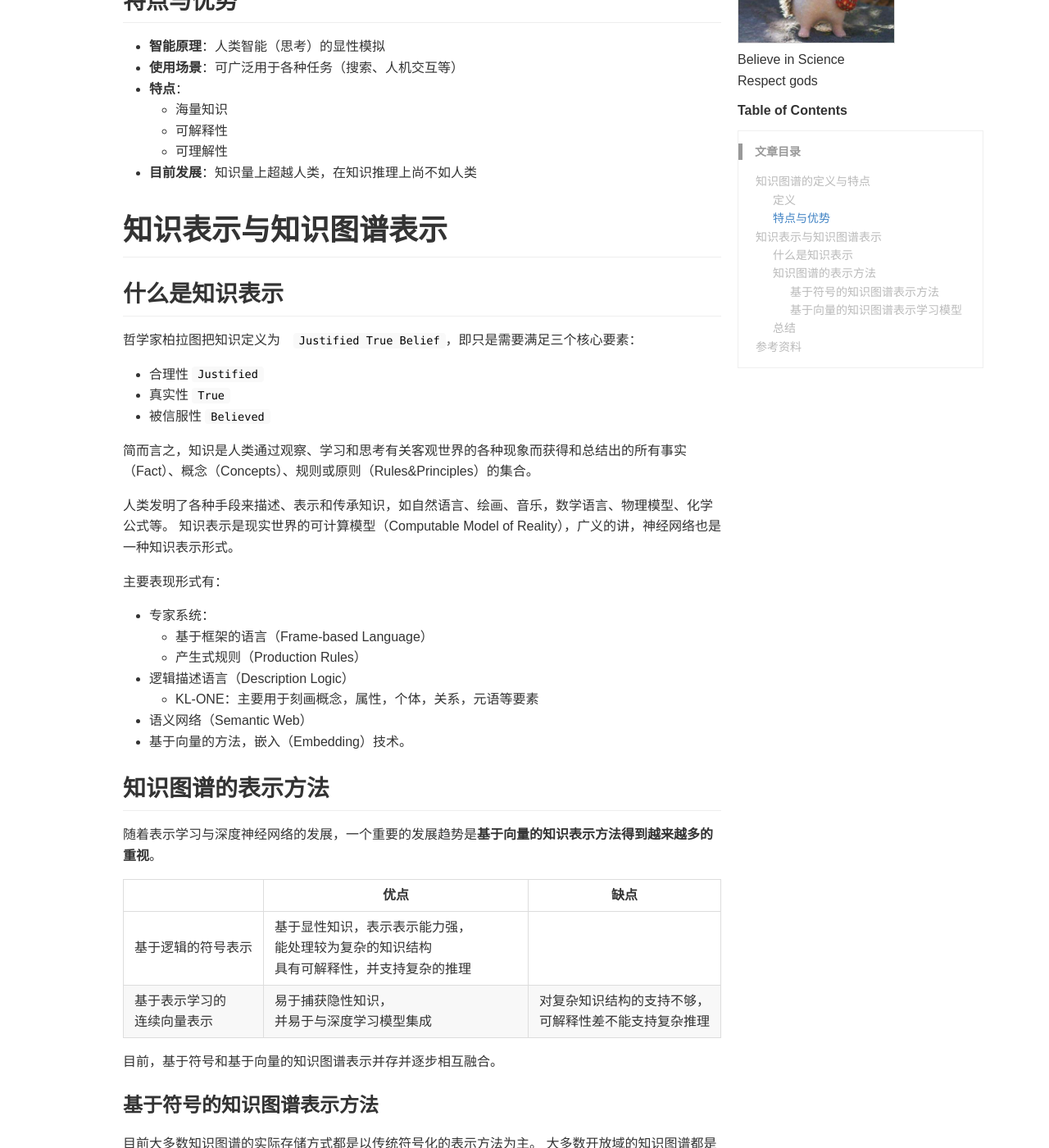
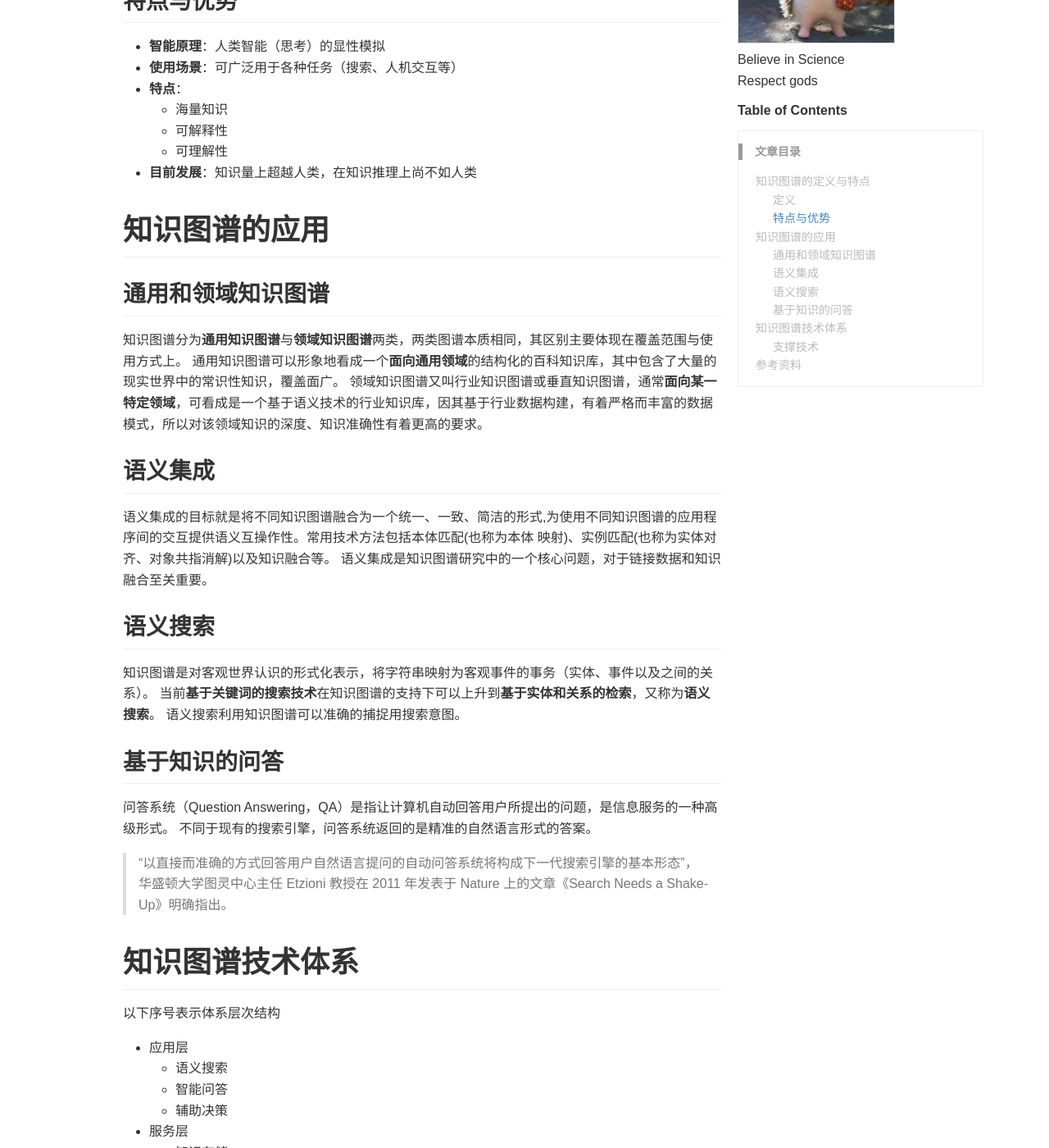
Before and after one commit to chasezcz/chasezcz.github.io, a Jekyll site: the page built from _posts/knowledge-graph/2020-02-27-knowledge-graph-start.md, in a window 1280 px wide and 1400 px high, scrolled down 499 px. Shown: the whole window at 82% size. Built offline with Jekyll 4.4.1, drawn with Linux system fonts in a browser that asks for light colours; some of the changed text lies outside the part shown.

Commit message:
daily save backup

```diff
--- a/_config.yml
+++ b/_config.yml
@@ -2,7 +2,7 @@
 #   Main Configs   #
 # ---------------- #
 baseurl:
-url: https://chasezcz.github.io
+url: https://chasezcz.space
 date_format: "ordinal"
 title: 阿泽的自留地
 subtitle: "NEVER STOP"
@@ -26,24 +26,24 @@ email: chengze1996@gmail.com
 #    Navigation    #
 # ---------------- #
 navs:
-    - href: /
-      label: 首页
+  - href: /
+    label: 首页
 
-    - href: /categories/
-      label: 分类
+  - href: /categories/
+    label: 分类
 
-    - href: /archives/
-      label: 归档
+  - href: /archives/
+    label: 归档
 
-    - href: /wiki/
-      label: 维基
+  - href: /wiki/
+    label: 维基
 
-    # -
-    #   href: /links/
-    #   label: 链接
+  # -
+  #   href: /links/
+  #   label: 链接
 
-    - href: /about/
-      label: 关于
+  - href: /about/
+    label: 关于
 
 # ---------------- #
 #       RSS        #
@@ -55,7 +55,7 @@ subscribe_rss: /feed.xml
 # ---------------- #
 markdown: kramdown
 kramdown:
-    input: GFM
+  input: GFM
 highlighter: rouge
 paginate: 10
 lsi: false
@@ -63,18 +63,19 @@ quiet: false
 excerpt_separator: "\n\n"
 permalink: /:year/:month/:day/:title/
 gems:
-    - jekyll-github-metadata
-    - rouge
-    #     - jekyll-html-pipeline
-    - jekyll-paginate
-    - jekyll-sitemap
-    - jekyll-feed
-    - jemoji
+  - jekyll-github-metadata
+  - rouge
+  #     - jekyll-html-pipeline
+  - jekyll-paginate
+  - jekyll-sitemap
+  - jekyll-feed
+  - jemoji
 #     - jekyll-mentions
+
 collections:
-    wiki:
-        output: true
-        permalink: /wiki/:path/
+  wiki:
+    output: true
+    permalink: /wiki/:path/
 
 repository: chasezcz/chasezcz.github.io
 
@@ -82,39 +83,44 @@ repository: chasezcz/chasezcz.github.io
 #      Comments    #
 # ---------------- #
 # support provider: disqus, gitment, gitalk
+
 comments_provider:
 # !!!重要!!! 请修改下面这些信息为你自己申请的
 # !!!Important!!! Please modify infos below to yours
 # https://disqus.com
+
 disqus:
-    username:
+  username:
 # https://imsun.net/posts/gitment-introduction/
+
 gitment:
-    owner:
-    repo:
-    oauth:
-        client_id:
-        client_secret:
+  owner:
+  repo:
+  oauth:
+    client_id:
+    client_secret:
 # https://github.com/gitalk/gitalk#install
+
 gitalk:
-    owner:
-    repo:
-    clientID:
-    clientSecret:
+  owner:
+  repo:
+  clientID:
+  clientSecret:
 # 在使用其它评论组件时可点击显示 Disqus
+
 lazy_load_disqus: true
 
 # ---------------- #
 #      Search      #
 # ---------------- #
 simple_jekyll_search:
-    # 是否支持全文搜索
-    fulltext: true
-    # 最多显示多少条搜索结果
-    limit: 10
+  # 是否支持全文搜索
+  fulltext: true
+  # 最多显示多少条搜索结果
+  limit: 10
 
 # ---------------- #
 #    Analytics     #
 # ---------------- #
 google:
-    analytics_id: UA-80669434-1
+  analytics_id: UA-80669434-1
--- a/_posts/knowledge-graph/2020-02-27-knowledge-graph-start.md
+++ b/_posts/knowledge-graph/2020-02-27-knowledge-graph-start.md
@@ -24,88 +24,66 @@ keywords: knowledge graph， 知识图谱的定义
   - 可理解性
 - **目前发展**：知识量上超越人类，在知识推理上尚不如人类
 
-# 知识表示与知识图谱表示
+# 知识图谱的应用
 
-## 什么是知识表示
+## 通用和领域知识图谱
 
-哲学家柏拉图把知识定义为　`Justified True Belief`，即只是需要满足三个核心要素：
-- 合理性 `Justified`
-- 真实性 `True`
-- 被信服性 `Believed`
+知识图谱分为**通用知识图谱**与**领域知识图谱**两类，两类图谱本质相同，其区别主要体现在覆盖范围与使用方式上。
+通用知识图谱可以形象地看成一个**面向通用领域**的结构化的百科知识库，其中包含了大量的现实世界中的常识性知识，覆盖面广。
+领域知识图谱又叫行业知识图谱或垂直知识图谱，通常**面向某一特定领域**，可看成是一个基于语义技术的行业知识库，因其基于行业数据构建，有着严格而丰富的数据模式，所以对该领域知识的深度、知识准确性有着更高的要求。
 
-简而言之，知识是人类通过观察、学习和思考有关客观世界的各种现象而获得和总结出的所有事实（Fact）、概念（Concepts）、规则或原则（Rules&Principles）的集合。
+## 语义集成
 
-人类发明了各种手段来描述、表示和传承知识，如自然语言、绘画、音乐，数学语言、物理模型、化学公式等。
-知识表示是现实世界的可计算模型（Computable Model of Reality），广义的讲，神经网络也是一种知识表示形式。
+语义集成的目标就是将不同知识图谱融合为一个统一、一致、简洁的形式,为使用不同知识图谱的应用程序间的交互提供语义互操作性。常用技术方法包括本体匹配(也称为本体 映射)、实例匹配(也称为实体对齐、对象共指消解)以及知识融合等。
+语义集成是知识图谱研究中的一个核心问题，对于链接数据和知识融合至关重要。
 
-主要表现形式有：
-- 专家系统：
-  - 基于框架的语言（Frame-based Language）
-  - 产生式规则（Production Rules）
-- 逻辑描述语言（Description Logic）
-  - KL-ONE：主要用于刻画概念，属性，个体，关系，元语等要素
-- 语义网络（Semantic Web）
-- 基于向量的方法，嵌入（Embedding）技术。
+## 语义搜索
 
-## 知识图谱的表示方法
+知识图谱是对客观世界认识的形式化表示，将字符串映射为客观事件的事务（实体、事件以及之间的关系）。
+当前**基于关键词的搜索技术**在知识图谱的支持下可以上升到**基于实体和关系的检索**，又称为**语义搜索**。
+语义搜索利用知识图谱可以准确的捕捉用搜索意图。
 
-随着表示学习与深度神经网络的发展，一个重要的发展趋势是**基于向量的知识表示方法得到越来越多的重视**。
+## 基于知识的问答
 
-|                                | 优点                                                                                     | 缺点                                                     |
-| ------------------------------ | ---------------------------------------------------------------------------------------- | -------------------------------------------------------- |
-| 基于逻辑的符号表示             | 基于显性知识，表示表示能力强，能处理较为复杂的知识结构<br>具有可解释性，并支持复杂的推理 |                                                          |
-| 基于表示学习的<br>连续向量表示 | 易于捕获隐性知识，并易于与深度学习模型集成                                               | 对复杂知识结构的支持不够，<br>可解释性差不能支持复杂推理 |
+问答系统（Question Answering，QA）是指让计算机自动回答用户所提出的问题，是信息服务的一种高级形式。
+不同于现有的搜索引擎，问答系统返回的是精准的自然语言形式的答案。
 
-目前，基于符号和基于向量的知识图谱表示并存并逐步相互融合。
+>“以直接而准确的方式回答用户自然语言提问的自动问答系统将构成下一代搜索引擎的基本形态”，华盛顿大学图灵中心主任 Etzioni 教授在 2011 年发表于 Nature 上的文章《Search Needs a Shake-Up》明确指出。
 
-### 基于符号的知识图谱表示方法
+# 知识图谱技术体系
 
-目前大多数知识图谱的实际存储方式都是以传统符号化的表示方法为主。
-大多数开放域的知识图谱都是**基于语义网的表示模型**进行了扩展或删改。
+以下序号表示体系层次结构
 
-- RDF：
-  RDF 的基本模型是有向标记图（Directed Labeled Graph）。
-  图中的每一条边对应于一个三元组（Subject-主语，Predicate-谓语，Object-宾语）。
-  一个三元组对于一个逻辑表达式或关于世界的陈述（Statement）。
-  提供了描述客观世界事实的基本框架，但缺少类、属性等 Schema 层的定义手段。
-- RDFS：
-  RDFS(RDF Schema)主要用于定义术语集、类集合和属性集合。
-- OWL：
-  OWL 主要在 RDFS 基础之上扩展了表示类和属性约束的表示能力，这使得可以构建更为复杂而完备的本体。
+- 应用层
+  - 语义搜索
+  - 智能问答
+  - 辅助决策
+- 服务层
+  - 知识存储
+  - 知识检索
+  - 知识推理
+  - 知识演化
+- 知识层
+  - 知识图谱
+  - 知识抽取
+  - 知识融合
+  - 知识众包
+  - 知识表示
+  - 知识建模
+- 数据层
+  - 非结构化数据
+  - 结构化数据库
+  - 半结构化数据
+  - 多媒体数据
+  - 多模态数据
 
-### 基于向量的知识图谱表示学习模型
+## 支撑技术
 
-依据知识图谱嵌入表示模型建模原理，将基于向量的知识表示模型划分为
-- **翻译模型**
-
-  典型方法有：
-  - 基于向量的三角形法则和范数原理的 TransE 模型
-  - 通过超平面转化或线性变换处理多元关系的 TransH、 TransR 和 TransD 模型
-  - 通过增加一个稀疏度参数向量解决异构多元关系的 TranSparse 模型
-  - ......
-
-- **组合模型**
-
-  组合模型采用的是向量的线性组合和点积原理，典型特征是将实体建模为列向量、关系建模为矩阵，然后通过头实体向量与关系矩阵的线性组合，再与尾实体进行点积来计算打分函数。
-
-- **神经网络模型**
-
-  采用神经网络拟合三元组，典型模型包括采用单层线性或双线性网络的 SME、采用单层非线性网络的 SLM、NTN 和 MLP，以及采用多层网络结构的 NAM 。
-
-## 总结
-
-具有获取、表示和处理知识的能力是人类心智区别于其它物种心智的重要特征。
-人工智能的一个核心也是研究怎样用计算机易于处理的方式表示、学习和处理各种各样的人类知识。
-知识表示是现实世界的可计算模型，广义的讲，神经网络也是一种知识表示形式。
-
-与传统专家系统时代的知识库表示方法不同，现代知识图谱由于要满足规模化的扩建需求，大多降低了对强逻辑表达的要求，并以三元组为基础的关系型知识为主，并更多的关注实例层面的知识构建。
-另外一方面，由于知识图谱是很多搜索、问答和大数据分析系统的重要数据基础，基于向量的知识图谱表示使得这些数据更加易于与深度学习模型集成，使得基于向量空间的知识图谱表示得到越来越多的重视。
-
-此外，围绕知识图谱表示的一个重要的研究趋势和动态是：把符号逻辑与表示学习结合起来研究更加鲁棒、易于捕获隐含知识、易于与深度学习集成、并适应大规模知识图谱应用的新型表示框架。
-这需要较好的平衡符号逻辑的表示能力和表示学习模型的复杂性。
-一方面要能处理结构多样性、捕获表达构件的语义和支持较为复杂的推理，另一方面又要求学习模型的复杂性较低。
-这些新型的表示框架的研究对于知识图谱构建所涉及的抽取、融合、补全、问答和分析等任务都具有重要的基础性研究意义。
-
+- 自然语言处理
+- 机器学习
+- 深度学习
+- 图数据库
+- 分布式计算
 
 # 参考资料
 
```
Also changed, not shown: _posts/deeplearning/2020-03-02-deeplearning-1.md (+8 -5 lines), _posts/knowledge-graph/2020-03-06-knowledge-section-1.md (added, +109 -0 lines), _posts/knowledge-graph/2020-03-06-knowledge-section-2.md (added, +65 -0 lines), _posts/deeplearning/2020-03-09-deeplearning-base.md (added), images/blog/2020-03-06-knowledge-section-1/delevep.png (added).
